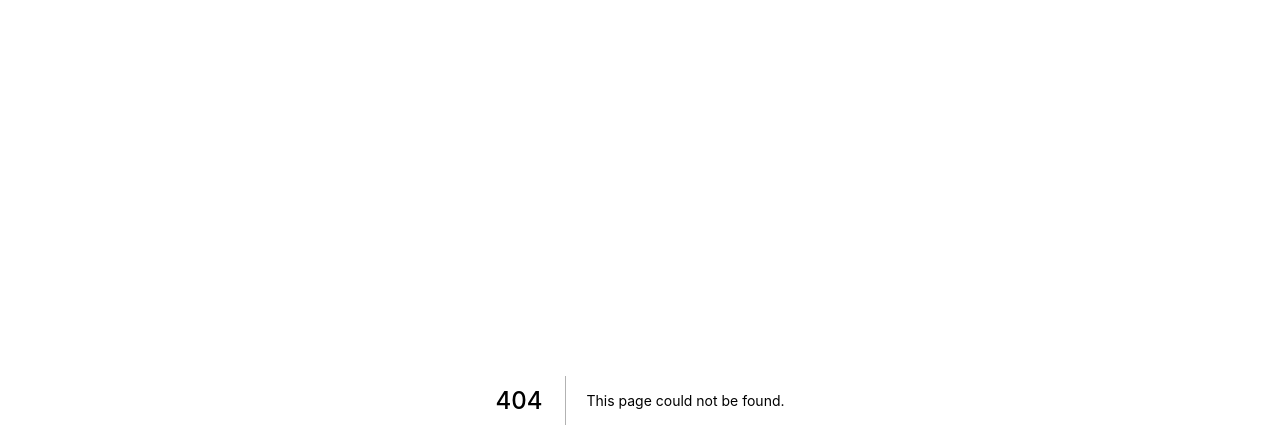
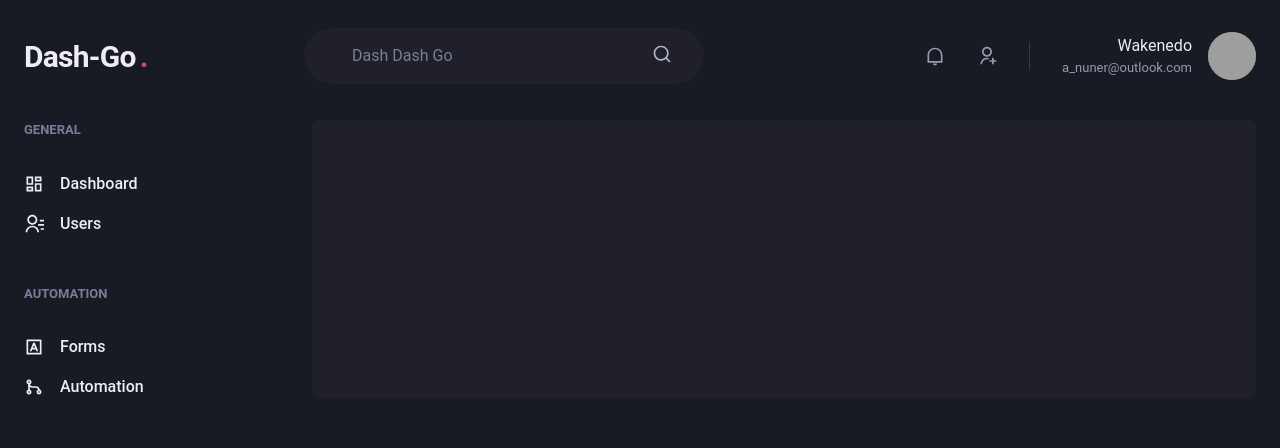
Before and after one commit to wakenedo/dash-go, a Next.js app: page /users/create in a window 1280 px wide. Before the commit this address had no page. Shown: the top 448 px of the page. Built offline with nearby package versions, Linux system fonts and the light colour scheme; grey boxes are pictures that could not be loaded.

Commit message:
Create Component - Part 1
Started the structure for create component in pages/users as create.tsx, here is where the users will be able to create their own account

```diff
--- /dev/null
+++ b/src/pages/users/create.tsx
@@ -0,0 +1,19 @@
+import { Box, Button, Checkbox, Flex, Heading, Icon, Table, Tbody, Td, Text, Th, Thead, Tr } from "@chakra-ui/react";
+import { RiAddLine, RiPencilLine } from "react-icons/ri";
+import { Header } from "../../components/Header";
+import { Pagination } from "../../components/Pagination";
+import { Sidebar } from "../../components/Sidebar";
+
+export default function UserList() {
+    return (
+        <Box>
+            <Header />
+            <Flex w='100%' my='6' maxWidth={1480} mx='auto' px='6'>
+                <Sidebar />
+                <Box flex='1' borderRadius={8} bg='gray.800' p='8'>
+
+                </Box>
+            </Flex>
+        </Box>
+    )
+}
```
